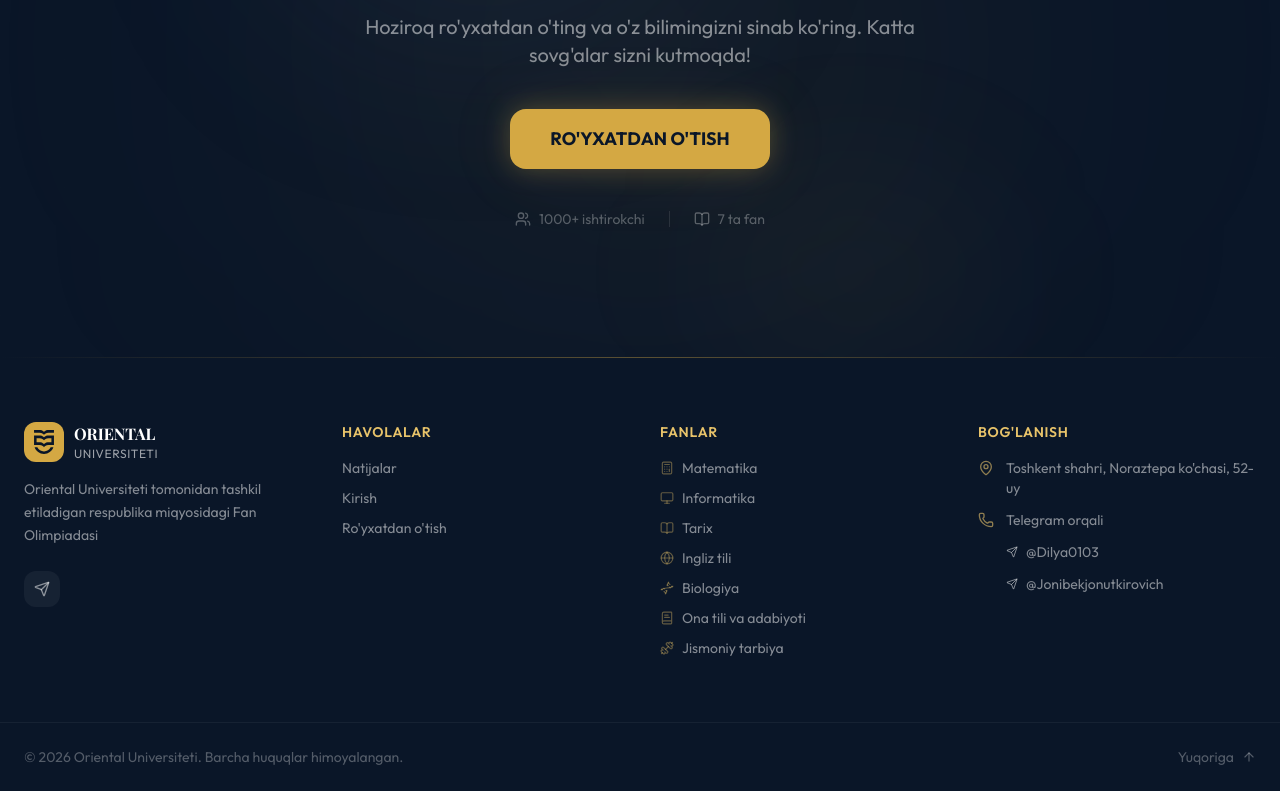
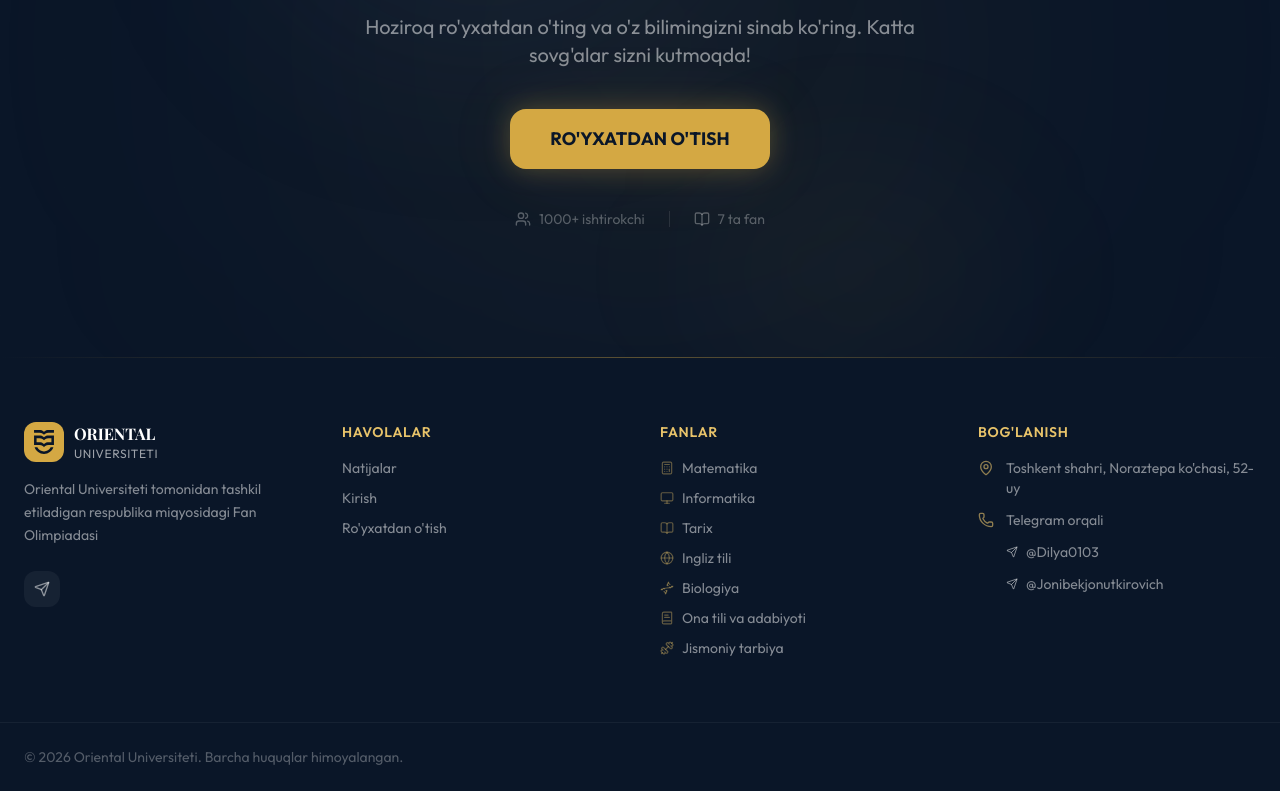
Before and after one commit to MrErgashev/fan-olimpiadasi, a Next.js app: page / in a window 1280 px wide. Shown: the part 6861-7652 px from the top of the page. Built offline with nearby package versions, Linux system fonts and the light colour scheme; a web font is replaced by a local one.

Commit message:
fix: footerdan "Yuqoriga" tugmasini olib tashlash
https://claude.ai/code/session_01TZwoEhrUKr5TVbgA1is5Ka

```diff
--- a/src/components/shared/Footer.tsx
+++ b/src/components/shared/Footer.tsx
@@ -2,7 +2,7 @@
 
 import { Logo } from "./Logo";
 import { CONTACT_INFO, SUBJECTS } from "@/lib/constants";
-import { Send, MapPin, Phone, Calculator, Monitor, BookOpen, Globe, Dna, BookText, Dumbbell, ArrowUp } from "lucide-react";
+import { Send, MapPin, Phone, Calculator, Monitor, BookOpen, Globe, Dna, BookText, Dumbbell } from "lucide-react";
 import Link from "next/link";
 
 const ICON_MAP: Record<string, React.ComponentType<{ className?: string }>> = {
@@ -114,24 +114,10 @@ export function Footer() {
       {/* Bottom bar */}
       <div className="border-t border-white/5">
         <div className="max-w-container mx-auto px-4 sm:px-6 py-6">
-          <div className="flex flex-col sm:flex-row items-center justify-between gap-4">
-            <p className="text-sm text-white/30">
-              &copy; {CONTACT_INFO.year} {CONTACT_INFO.university}. Barcha
-              huquqlar himoyalangan.
-            </p>
-            {/* Back to top */}
-            <a
-              href="#"
-              className="flex items-center gap-2 text-sm text-white/30 hover:text-gold-400 transition-colors duration-200 group"
-              onClick={(e) => {
-                e.preventDefault();
-                window.scrollTo({ top: 0, behavior: "smooth" });
-              }}
-            >
-              Yuqoriga
-              <ArrowUp className="w-3.5 h-3.5 group-hover:-translate-y-0.5 transition-transform duration-200" />
-            </a>
-          </div>
+          <p className="text-sm text-white/30">
+            &copy; {CONTACT_INFO.year} {CONTACT_INFO.university}. Barcha
+            huquqlar himoyalangan.
+          </p>
         </div>
       </div>
     </footer>
```
